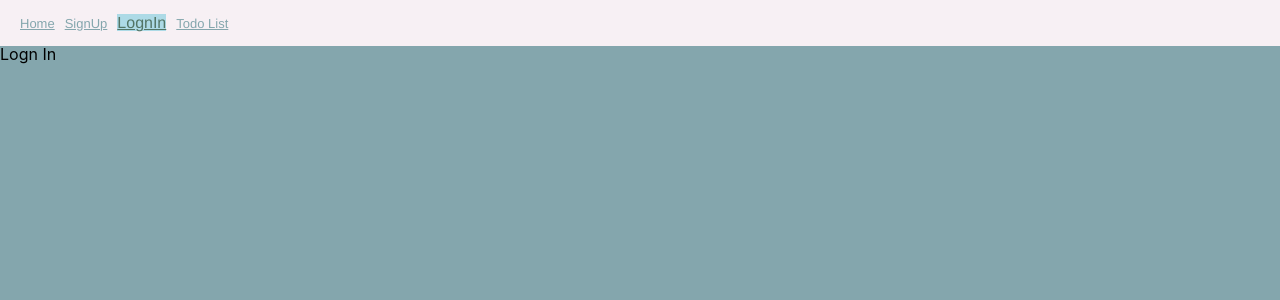
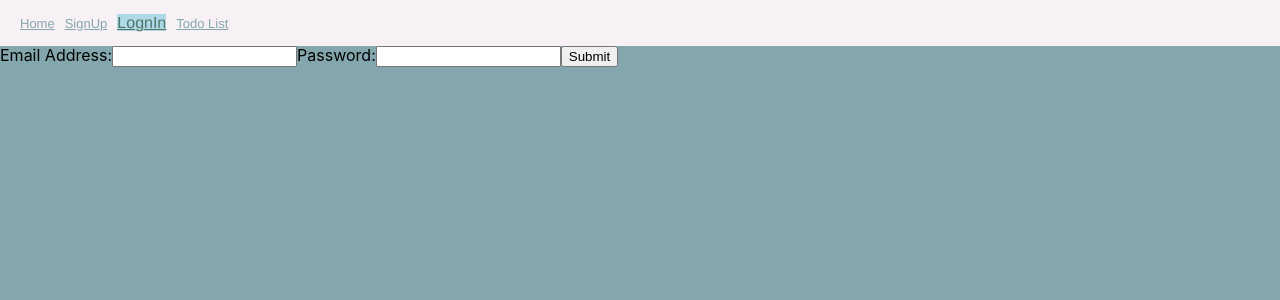
Before and after one commit to EmilyDSarani/todo-lab13-frontend, a React (Create React App) app: page /Login in a window 1280 px wide. Shown: the top 300 px of the page. Built offline with nearby package versions, Linux system fonts and the light colour scheme.

Commit message:
forgot to branch off, but the login now works correctly

```diff
--- a/src/app/App.js
+++ b/src/app/App.js
@@ -55,7 +55,9 @@ class App extends Component {
               <Route
                 path="/Login"
                 exact
-                render={(routerProps)=> <Login {...routerProps}/>}
+                render={(routerProps)=> <Login
+                  handleTokenChange = {this.handleTokenChange}
+                  {...routerProps}/>}
               />
               <Route
                 path="/Todo"
--- a/src/login/Login.js
+++ b/src/login/Login.js
@@ -1,10 +1,11 @@
 import React, { Component } from 'react';
+import LoginRender from './LoginRender';
 
 export default class Login extends Component {
   render() {
     return (
       <div>
-                Logn In
+        <LoginRender {...this.props} />
       </div>
     );
   }
--- a/src/login/LoginRender.js
+++ b/src/login/LoginRender.js
@@ -1,11 +1,33 @@
-import React, { Component } from 'react'
+import React, { Component } from 'react';
+import { signIn } from '../fetch-utils';
 
 export default class LoginRender extends Component {
-    render() {
-        return (
+    state = {
+      password: '',
+      email: '',
+    };
+        handleSubmit = async e =>{
+          e.preventDefault();
+          const { token } = await signIn(this.state.email, this.state.password);
+          this.props.handleTokenChange(token);
+          this.props.history.push('/Todo');
+        };
+
+        render() {
+          return (
             <div>
-
+              <form onSubmit ={this.handleSubmit}>
+                <label>
+                  Email Address:
+                  <input value={this.state.email} onChange={(e)=> this.setState({ email:e.target.value })} type="email"/>
+                </label>
+                <label>
+                  Password:
+                  <input value={this.state.password} onChange={(e)=> this.setState({ password:e.target.value })} type="password"/>
+                </label>
+                <button>Submit</button>
+              </form>
             </div>
-        )
-    }
+          );
+        }
 }
```
Also changed, not shown: src/todo/TodoRender.js (+7 -7 lines).
